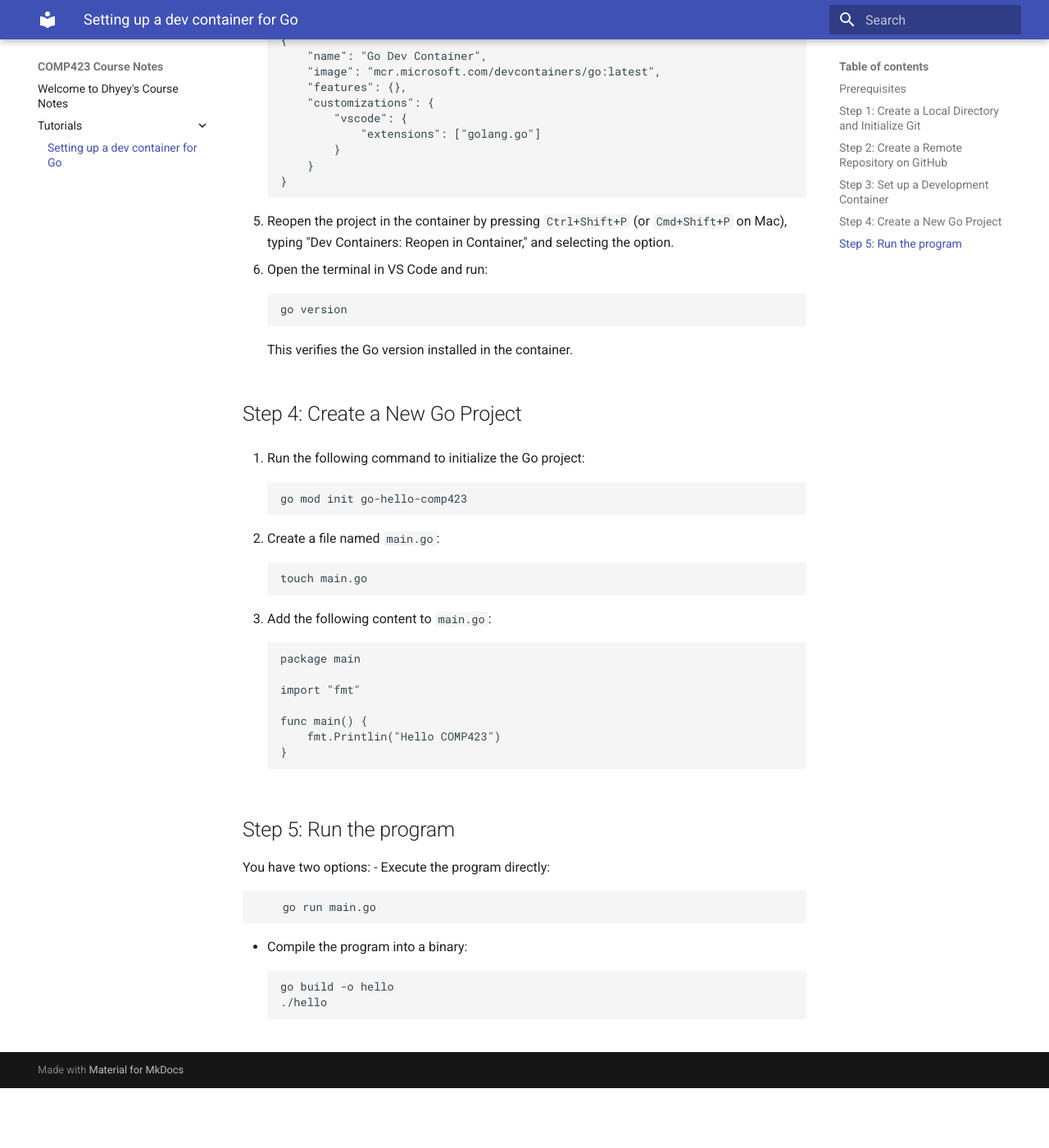
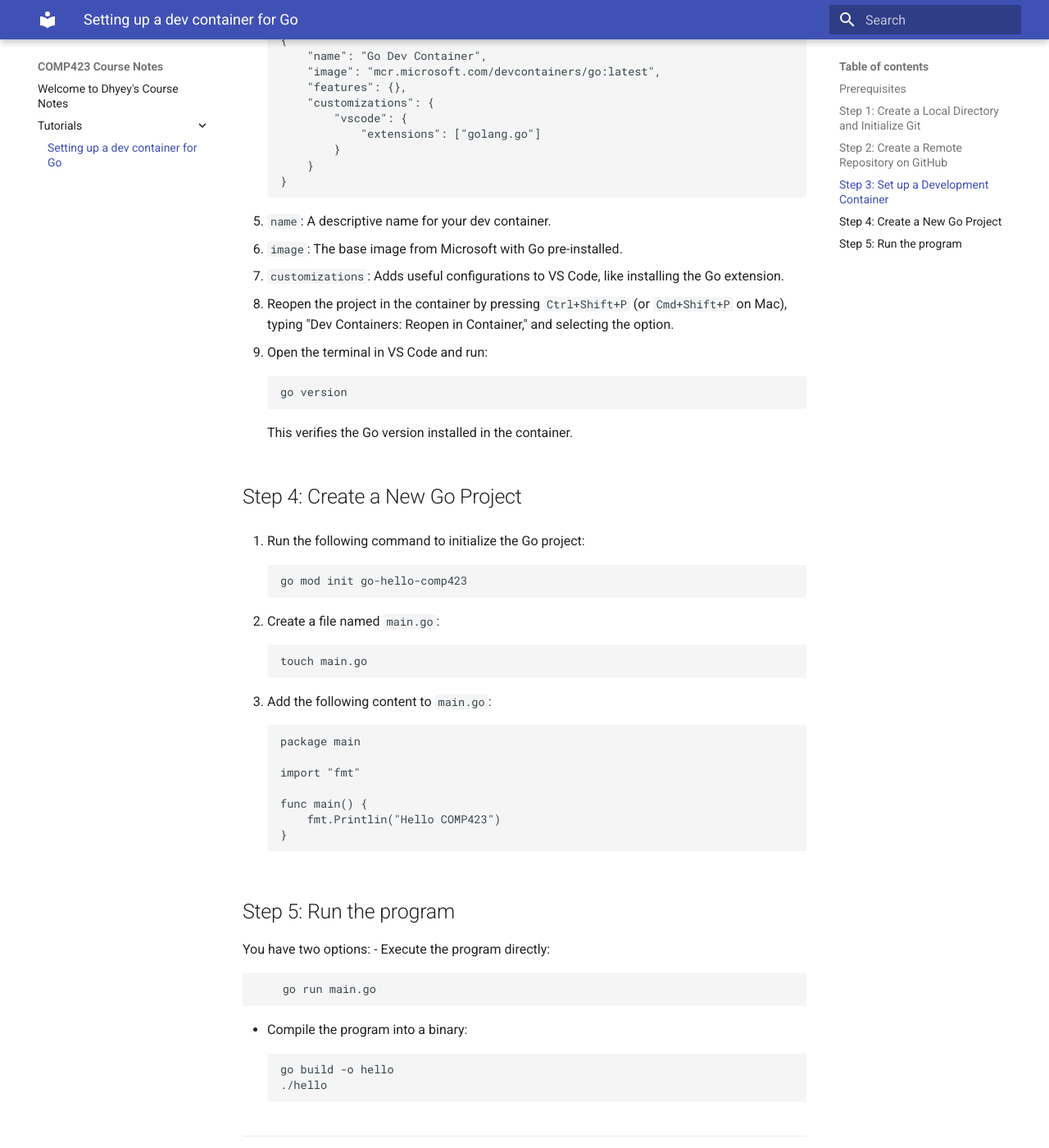
Before and after one commit to dhyeyvshah/comp423-course-notes, an MkDocs documentation site: the page built from docs/tutorials/go-setup.md, in a window 1280 px wide and 1400 px high, scrolled down 1650 px. Shown: the whole window at 82% size. Built offline with MkDocs 1.6.1 and Material for MkDocs 9.7.7, drawn with Linux system fonts in a browser that asks for light colours; before the commit the page ends 2977 px from its top, so only the background shows below that; some of the changed text lies outside the part shown.

Commit message:
Added config description and congrats message

````diff
--- a/docs/tutorials/go-setup.md
+++ b/docs/tutorials/go-setup.md
@@ -62,6 +62,10 @@
             }
         }
 
+- ```name```: A descriptive name for your dev container.
+- ```image```: The base image from Microsoft with Go pre-installed.
+- ```customizations```: Adds useful configurations to VS Code, like installing the Go extension.
+
 5. Reopen the project in the container by pressing ```Ctrl+Shift+P``` (or ```Cmd+Shift+P``` on Mac), typing "Dev Containers: Reopen in Container," and selecting the option.
 6. Open the terminal in VS Code and run:
 
@@ -97,3 +101,7 @@
 
         go build -o hello
         ./hello
+
+---
+
+Congratulations! You have successfully set up a dev container for Go!
````
